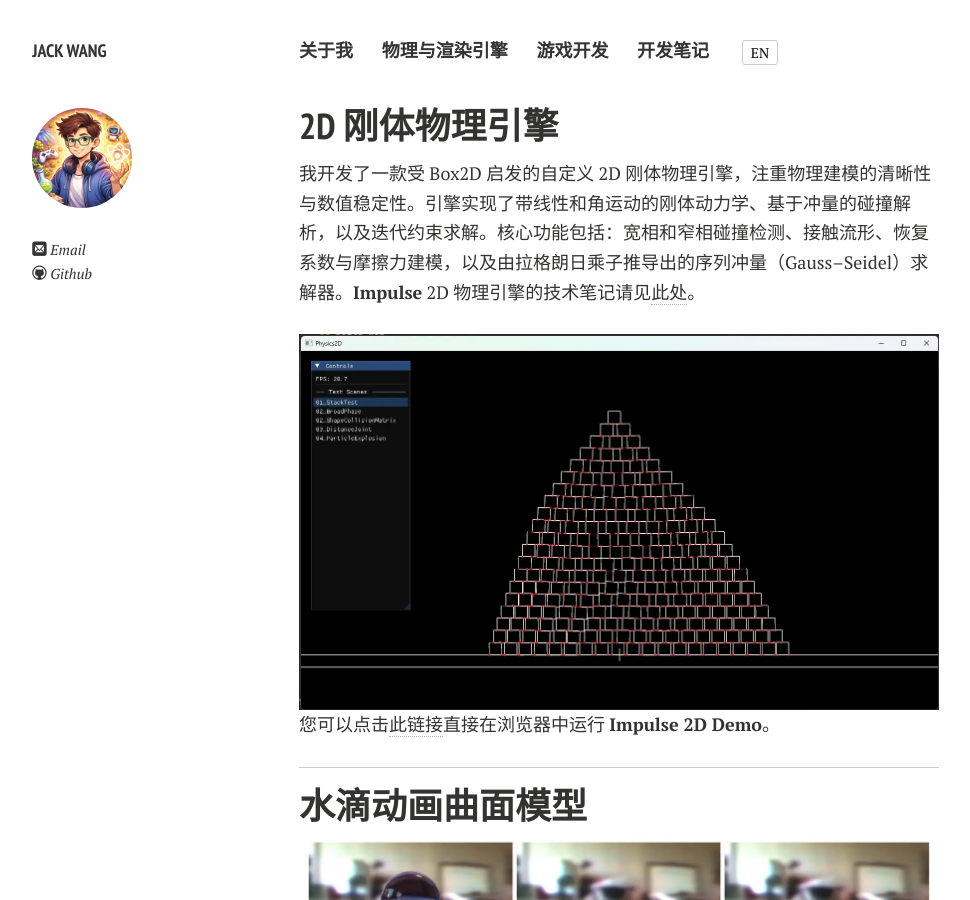
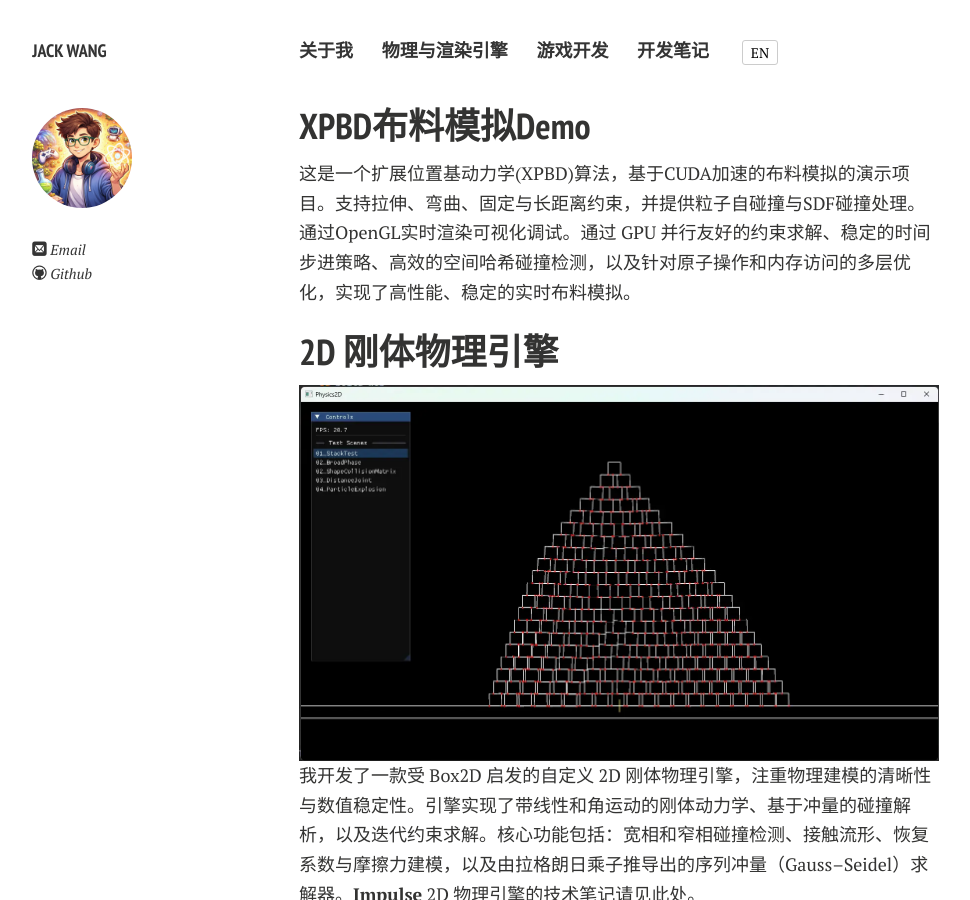
Before and after one commit to swang81/swang81.github.io, a Jekyll site: the page built from physicsEngine.md, in a window 1280 px wide and 900 px high. Shown: the whole window, without its empty margins (21-991 px from the left). Built offline with Jekyll 4.4.1, drawn with Linux system fonts in a browser that asks for light colours; nearby versions of some CDN libraries; comment, search, counter and statistics services are not loaded; a style sheet for code colours, icons or effects is not loaded.

Commit message:
添加xpbd布料模拟

```diff
--- a/physicsEngine.md
+++ b/physicsEngine.md
@@ -5,15 +5,19 @@ permalink: /physicsEngine/index.html
 
 <div class="lang-zh" markdown="1">
 
+## XPBD布料模拟Demo
+
+这是一个扩展位置基动力学(XPBD)算法，基于CUDA加速的布料模拟的演示项目。支持拉伸、弯曲、固定与长距离约束，并提供粒子自碰撞与SDF碰撞处理。通过OpenGL实时渲染可视化调试。通过 GPU 并行友好的约束求解、稳定的时间步进策略、高效的空间哈希碰撞检测，以及针对原子操作和内存访问的多层优化，实现了高性能、稳定的实时布料模拟。
+
 ## 2D 刚体物理引擎
-
-我开发了一款受 Box2D 启发的自定义 2D 刚体物理引擎，注重物理建模的清晰性与数值稳定性。引擎实现了带线性和角运动的刚体动力学、基于冲量的碰撞解析，以及迭代约束求解。核心功能包括：宽相和窄相碰撞检测、接触流形、恢复系数与摩擦力建模，以及由拉格朗日乘子推导出的序列冲量（Gauss–Seidel）求解器。**Impulse** 2D 物理引擎的技术笔记请见[此处](https://swang81.github.io/DevNotes/)。
 
 <div align="left">
 	<img src="/images/prEngine/Impulse2D.webp">
 </div>
 
- 您可以点击[此链接](https://swang81.github.io/Impuse2DWebDemo/)直接在浏览器中运行 **Impulse 2D Demo**。
+我开发了一款受 Box2D 启发的自定义 2D 刚体物理引擎，注重物理建模的清晰性与数值稳定性。引擎实现了带线性和角运动的刚体动力学、基于冲量的碰撞解析，以及迭代约束求解。核心功能包括：宽相和窄相碰撞检测、接触流形、恢复系数与摩擦力建模，以及由拉格朗日乘子推导出的序列冲量（Gauss–Seidel）求解器。**Impulse** 2D 物理引擎的技术笔记请见[此处](https://swang81.github.io/DevNotes/)。
+
+您可以点击[此链接](https://swang81.github.io/Impuse2DWebDemo/)直接在浏览器中运行 **Impulse 2D Demo**。
 
 ---
 
@@ -75,11 +79,11 @@ permalink: /physicsEngine/index.html
 
 ## 2D Rigid Body Physics Engine
 
-I developed a custom 2D rigid body physics engine inspired by Box2D, focusing on clarity of physical modeling and numerical stability. The engine implements rigid body dynamics with linear and angular motion, impulse-based collision resolution, and iterative constraint solving. Core features include broad-phase and narrow-phase collision detection, contact manifolds, restitution and friction modeling, and a Sequential Impulse (Gauss–Seidel) solver derived from Lagrange multiplier formulations.The notes for the **Impulse** 2D physics engine are available [here](https://swang81.github.io/DevNotes/).
-
 <div align="left">
 	<img src="/images/prEngine/Impulse2D.webp">
 </div>
+
+I developed a custom 2D rigid body physics engine inspired by Box2D, focusing on clarity of physical modeling and numerical stability. The engine implements rigid body dynamics with linear and angular motion, impulse-based collision resolution, and iterative constraint solving. Core features include broad-phase and narrow-phase collision detection, contact manifolds, restitution and friction modeling, and a Sequential Impulse (Gauss–Seidel) solver derived from Lagrange multiplier formulations.The notes for the **Impulse** 2D physics engine are available [here](https://swang81.github.io/DevNotes/).
 
  You can run the **Impulse 2D Demo** directly in your browser by clicking [this link.](https://swang81.github.io/Impuse2DWebDemo/)
 
```
